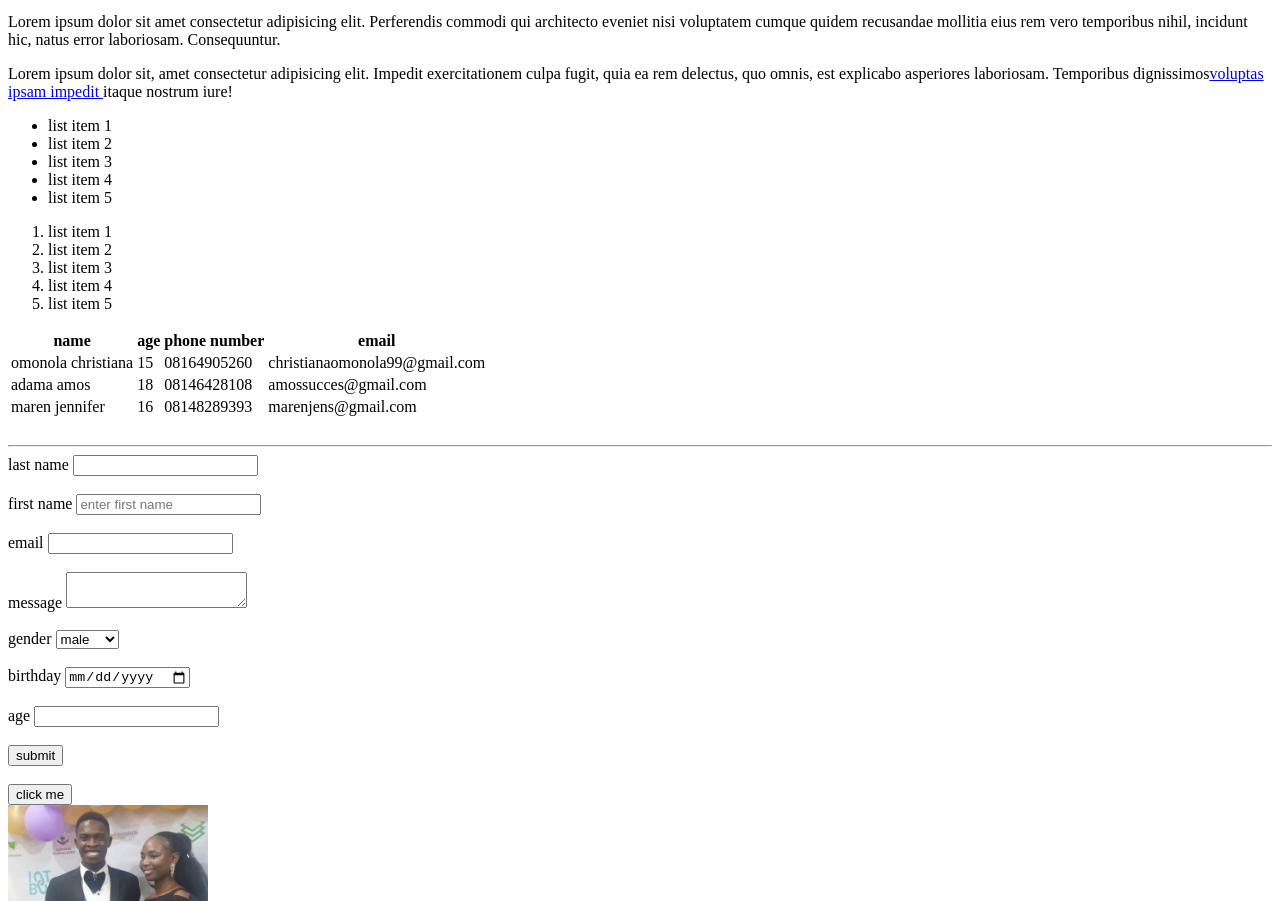
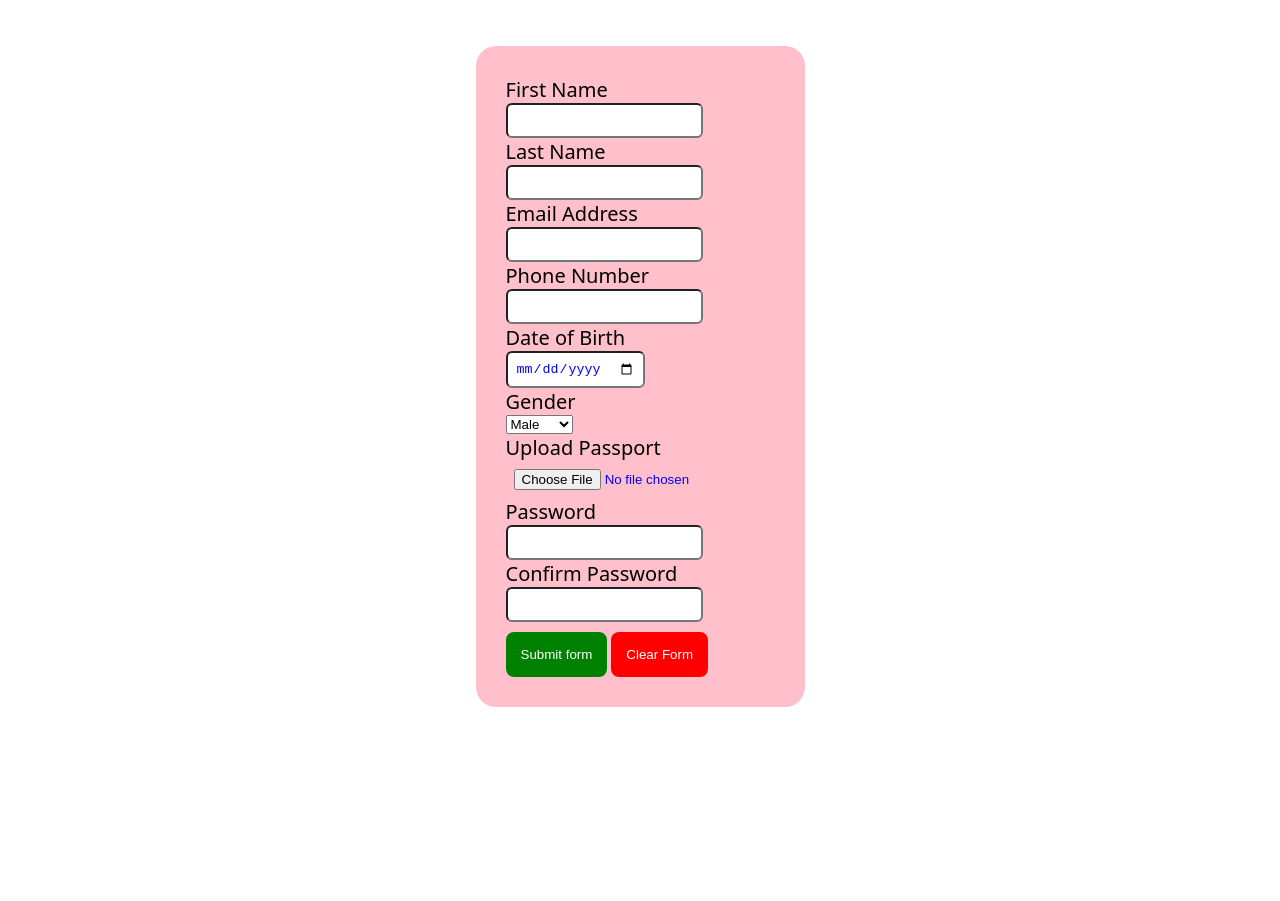
Before and after one commit to mperorjohn/christianaTutorial, a plain HTML site: page index.html in a window 1280 px wide. Shown: the part 148-1049 px from the top of the page. After the commit the page ends 863 px from the top, so only its background shows below. Drawn offline with Linux system fonts and the light colour scheme.

Commit message:
taking css along side html and yemi fashion as the header

```diff
--- a/index.html
+++ b/index.html
@@ -4,135 +4,67 @@
     <meta charset="UTF-8">
     <meta name="viewport" content="width=device-width, initial-scale=1.0">
     <title>Jumia</title>
-    <style>
-        header{
-            background-color: deeppink;
-            padding: 5px;
-            text-align:center;
-            color:white;
-            font-size: 20px;
-            font-weight: bold;
-            font-family: system-ui, -apple-system, BlinkMacSystemFont, 'Segoe UI', Roboto, Oxygen, Ubuntu, Cantarell, 'Open Sans', 'Helvetica Neue', sans-serif;
-        }
-    </style>
+    <link rel="stylesheet" href="tiaanaa.css">
 </head>
 <body>
-  <a href="fashions.html">go to mystyle fashions</a>
-  <header>
-    <h1>This blog.....</h1>
-  </header>
-  <p> Lorem ipsum dolor sit amet consectetur adipisicing elit. Perferendis commodi qui architecto eveniet nisi voluptatem cumque quidem recusandae mollitia eius rem vero temporibus nihil, incidunt hic, natus error laboriosam. Consequuntur.
-  </p>
-  <p>
-    Lorem ipsum dolor sit, amet consectetur adipisicing elit. Impedit exercitationem culpa fugit, quia ea rem delectus, quo omnis, est explicabo asperiores laboriosam. Temporibus dignissimos<a href="https://www.e-sword.net/support.html" target="_blank">voluptas ipsam impedit </a>  itaque nostrum iure!
-  </p>
-  <!--list-->
-  <ul>
-    <li> list item 1</li>
-    <li> list item 2</li>
-    <li> list item 3</li>
-    <li> list item 4</li>
-    <li> list item 5</li>
-  </ul>
-  <ol>
-    <li> list item 1</li>
-    <li> list item 2</li>
-    <li> list item 3</li>
-    <li> list item 4</li>
-    <li> list item 5</li>
-  </ol>
-  <!-- tables-->
-   <table>
-    <thead>
-      <tr>
-        <th>name</th>
-        <th>age</th>
-        <th>phone number</th>
-        <th>email</th>
-      </tr>
+    <header><h1>Yemi Fashion</h1></header>
 
-    </thead>
-    <tbody>
-      <tr>
-        <td>omonola christiana</td>
-        <td>15</td>
-        <td>08164905260</td>
-        <td>christianaomonola99@gmail.com</td>
-      </tr>
-      <tr>
-        <td>adama amos</td>
-        <td>18</td>
-        <td>08146428108</td>
-        <td>amossucces@gmail.com</td>
-      </tr>
-      <tr>
-        <td>maren jennifer</td>
-        <td>16</td>
-        <td>08148289393</td>
-        <td>marenjens@gmail.com</td>
-      </tr>
-    </tbody>
-   </table>
-   <br>
-   <hr>
-   <!--forms-->
-   <form action="process.php" method="post">
-    <div>
-      <label>last name</label>
-      <input type="text" name="first-name">
+
+    <div class="container">
+        <!-- form -->
+            <section>
+                <form action="" method="POST">
+                    <label for="firstname">First Name</label><br>
+                    <input type="text" name="firstname" id="" required><br>
+
+                    <label for="lastname">Last Name</label><br>
+                    <input type="text" name="lastname" id="" required><br>
+
+                    <label for="email">Email Address</label><br>
+                    <input type="email" name="email" id="" required><br>
+
+
+                    <label for="phone">Phone Number</label><br>
+                    <input type="tel" name="phone" id="" required><br>
+
+                    <label for="dob">Date of Birth</label><br>
+                    <input type="date" name="dob" id="" required><br>
+
+                    <label for="gender">Gender</label><br>
+                    <select name="gender" id="" required>
+                        <option value="Male">Male</option>
+                        <option value="Female">Female</option>
+                        <option value="Others">Others</option>
+                    </select><br>
+
+                    <label for="profilePicture">Upload Passport</label><br>
+                    <input type="file" name="profilePiture" id="" required><br>
+
+
+                    <label for="password">Password</label><br>
+                    <input type="password" name="password" id="" required><br>
+
+
+                    <label for="confirmPassword">Confirm Password</label><br>
+                    <input type="password" name="passwordTwo" id="" required><br>
+
+
+                    <button type="submit" class="submit">Submit form</button> <button type="reset" class="reset">Clear Form</button>
+
+
+
+
+
+
+
+
+
+
+                </form>
+
     </div>
-    <br>
-    <div>
-      <label>first name</label>
-      <input type="text" name="first-name"
-      placeholder="enter first name">
-    </div>
-    <br>
-    <div>
-      <label>email</label>
-      <input type="email" name="email">
-    </div>
-    <br>
-    <div>
-      <label>message</label>
-      <textarea name="message"></textarea>
-    </div>
-    <br>
-    <div>
-      <label>gender</label>
-      <select name="gender">
-        <option value ="male">male</option>
-        <option value ="female">female</option>
-      </select>
-    </div>
-    <br>
-    <div>
-      <label>birthday</label>
-      <input type="date" name ="birthday">
-    </div>
-    <br>
-    <div>
-      <label>age</label>
-      <input type="number" name ="age">
-    </div>
-    <br>
-    <input type="submit" name="submit"
-    value="submit">
-   </form>
-   <br>
-   <!--Buttons-->
-   <button>click me</button>
-   <br>
-   <!--images-->
-   <a href="images/sample.jpg">
-     <img src="images/sample.jpg" alt="mysample image"
-      width="200">
-    </a>
-    <p> the award is a <abbr title="best dressed female">BDF</abbr> award</p>
-    <p><cite>fashion awards</cite> by organizations</p>
-    </body>
 
-    </body>
-   <div style="margin-top: 500px"></div>
+    </section>
+
 </body>
 </html>
--- /dev/null
+++ b/tiaanaa.css
@@ -0,0 +1,81 @@
+body{
+    justify-content: center;
+
+}
+
+header{
+    background-color: cadetblue;
+    color: white;
+    padding: 10px;
+    text-align:center;
+    font-family: system-ui, -apple-system, BlinkMacSystemFont, 'Segoe UI', Roboto, Oxygen, Ubuntu, Cantarell, 'Open Sans', 'Helvetica Neue', sans-serif;
+}
+
+
+.container{
+    justify-content: center;
+    align-items: center;
+    /* position: absolute; */
+    display: flex;
+    margin-top: 5rem;
+
+
+}
+
+section{
+    padding: 30px;
+    background-color: pink;
+    border-radius: 20px;
+    transition: 0.5s;
+
+
+}
+
+section:hover{
+    background-color: purple;
+    color: white;
+
+}
+
+label:hover{
+    color: white;
+}
+
+
+
+label{
+    font-family: system-ui, -apple-system, BlinkMacSystemFont, 'Segoe UI', Roboto, Oxygen, Ubuntu, Cantarell, 'Open Sans', 'Helvetica Neue', sans-serif;
+    font-size: 20px;
+    color:black;
+
+}
+
+input{
+    padding: 8px;
+    border-radius: 6px;
+    outline: none;
+    color: blue;
+
+}
+
+.submit{
+    padding: 15px;
+    margin-top: 10px;
+    background-color: green;
+    color: white;
+    border-radius: 8px;
+    border: none;
+
+
+}
+
+.reset{
+    padding: 15px;
+    margin-top: 10px;
+    background-color: red;
+    color: white;
+    border-radius: 8px;
+    border: none;
+
+
+}
```
